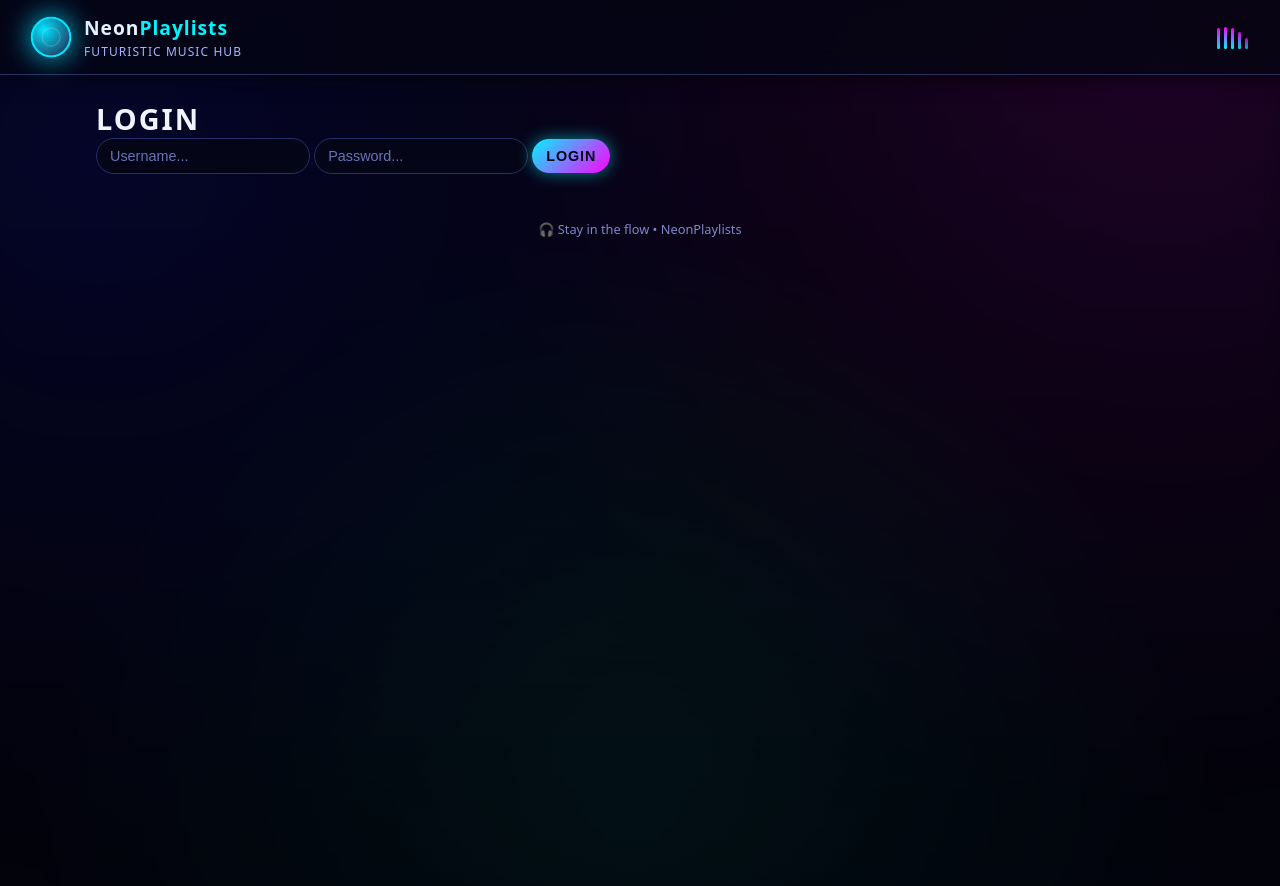
After one commit to ilyassuelen/Music-Playlist-App, a Flask app: page /login in a window 1280 px wide. The commit adds this page. Run offline with Flask 3, Linux system fonts and the light colour scheme.

Commit message:
Add password hashing and basic session check

```diff
--- a/app.py
+++ b/app.py
@@ -1,10 +1,12 @@
-from flask import Flask, render_template, redirect, url_for, request
+from flask import Flask, render_template, redirect, url_for, request, session
 from models import db, User, Song
 from data_manager import DataManager
 import os
 import requests
+from werkzeug.security import generate_password_hash, check_password_hash
 
 app = Flask(__name__)
+app.secret_key = "supersecretkey-change-later"
 basedir = os.path.abspath(os.path.dirname(__file__))
 app.config['SQLALCHEMY_DATABASE_URI'] = f"sqlite:///{os.path.join(basedir, 'data/music.db')}"
 app.config['SQLALCHEMY_TRACK_MODIFICATIONS'] = False
@@ -22,12 +24,40 @@ def index():
 @app.route('/users', methods=['POST'])
 def create_user():
     name = request.form.get('name')
-    data_manager.create_user(name)
+    password = request.form.get('password')
+    hashed_pw = generate_password_hash(password)
+    data_manager.create_user(name, hashed_pw)
+    return redirect(url_for('index'))
+
+
+@app.route('/login', methods=['GET', 'POST'])
+def login():
+    if request.method == 'POST':
+        name = request.form.get('name')
+        password = request.form.get('password')
+
+        user = User.query.filter_by(name=name).first()
+
+        if user and check_password_hash(user.password_hash, password):
+            session['user_id'] = user.id
+            return redirect(url_for('list_songs', user_id=user.id))
+        else:
+            return render_template("login.html", error="Wrong username or password")
+
+    return render_template("login.html")
+
+
+@app.route('/logout')
+def logout():
+    session.pop('user_id', None)
     return redirect(url_for('index'))
 
 
 @app.route('/users/<int:user_id>/songs')
 def list_songs(user_id):
+    if 'user_id' not in session or session['user_id'] != user_id:
+        return redirect(url_for('login'))
+
     songs = data_manager.get_songs(user_id)
     return render_template('songs.html', songs=songs, user_id=user_id)
 
--- a/data_manager.py
+++ b/data_manager.py
@@ -2,8 +2,8 @@ from models import db, User, Song
 
 class DataManager():
     # ----- User -----
-    def create_user(self, name):
-        new_user = User(name=name)
+    def create_user(self, name, password_hash):
+        new_user = User(name=name, password_hash=password_hash)
         db.session.add(new_user)
         db.session.commit()
         return new_user
--- a/models.py
+++ b/models.py
@@ -6,6 +6,7 @@ db = SQLAlchemy()
 class User(db.Model):
     id = db.Column(db.Integer, primary_key=True)
     name = db.Column(db.String(100), nullable=False)
+    password_hash = db.Column(db.String(200), nullable=False)
 
 
 class Song(db.Model):
--- a/templates/index.html
+++ b/templates/index.html
@@ -29,6 +29,7 @@
 
         <form action="{{ url_for('create_user') }}" method="post" class="form-grid">
             <input type="text" name="name" placeholder="Enter user name..." required class="input-neon">
+            <input type="password" name="password" placeholder="Enter password..." required class="input-neon">
             <button type="submit" class="btn-primary">➕ Create User</button>
         </form>
     </div>
--- /dev/null
+++ b/templates/login.html
@@ -0,0 +1,17 @@
+{% extends "base.html" %}
+{% block content %}
+
+<h2 class="section-title">Login</h2>
+
+<form method="post" class="form-card">
+    <input type="text" name="name" placeholder="Username..." required class="input-neon">
+    <input type="password" name="password" placeholder="Password..." required class="input-neon">
+
+    {% if error %}
+        <p style="color:red;">{{ error }}</p>
+    {% endif %}
+
+    <button type="submit" class="btn-primary">Login</button>
+</form>
+
+{% endblock %}
```
